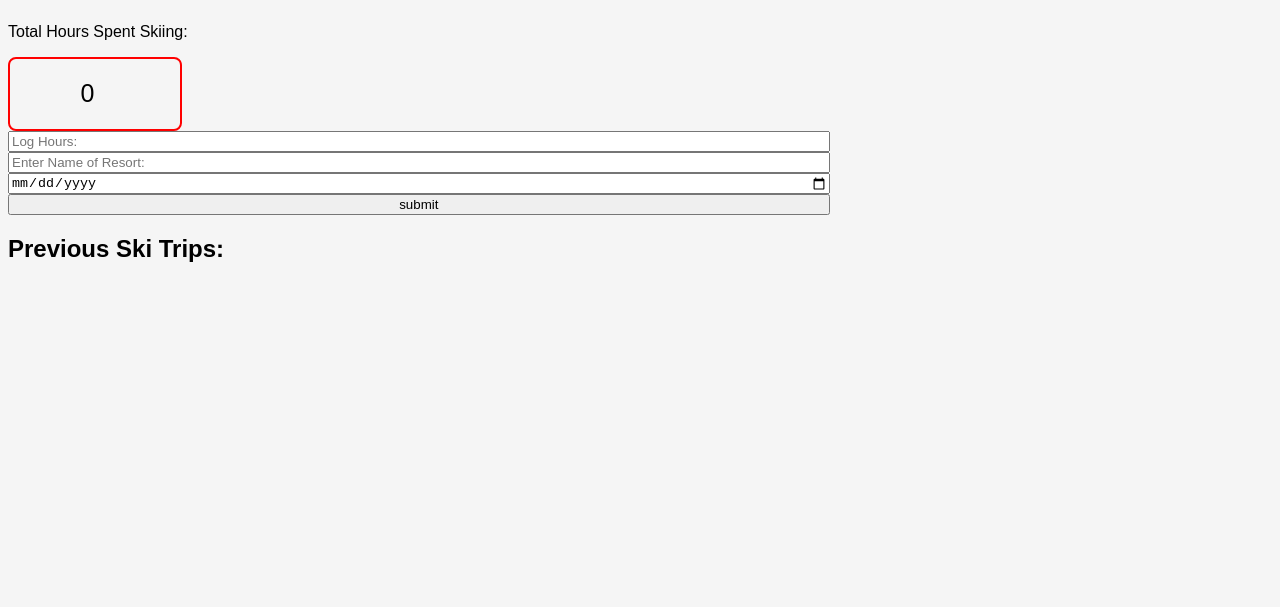
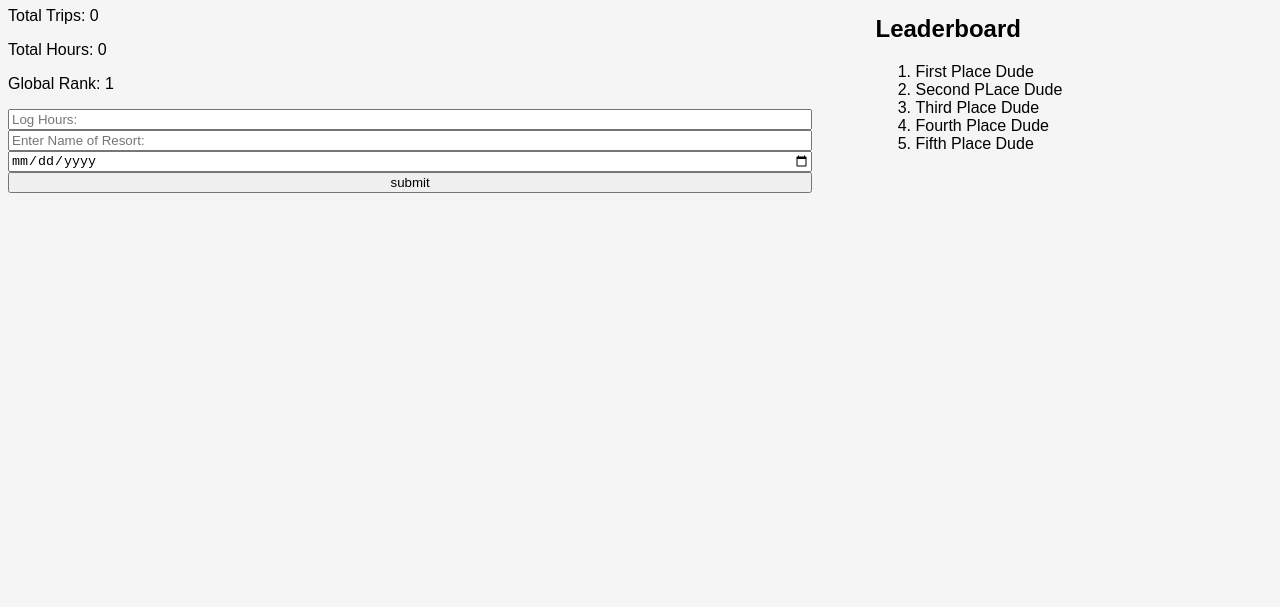
Before and after one commit to WVU-CS330-2024-08-Group05/G5, a plain HTML site: page SkiLogging/SkiLoggingIndex.html in a window 1280 px wide. Shown: the part 193-800 px from the top of the page. Drawn offline with Linux system fonts and the light colour scheme.

Commit message:
Updated CSS and updated HTML to add new features

```diff
--- a/SkiLogging/SkiLoggingIndex.html
+++ b/SkiLogging/SkiLoggingIndex.html
@@ -8,6 +8,8 @@
 </head>
 
 <body>
+    <input type="hidden" id="totalHours" name="totalHours" value=0 readonly>
+    <input type="hidden" id="totalTrips" name="totalTrips" value=0 readonly>
     <header>
         <button id="return-home">Return to Home <br> &#8592</button>
         <div class="search-container">
@@ -15,17 +17,21 @@
             <button class="search-button">Search</button>
         </div>
     </header>
+    <div class="container">
         <div class="left">
+            <div id="Account-info">
                 <h1>
-            Overall Ski Trips Logged:
+                    (Username)
                 </h1>
-        <div>
-            <p>Total Hours Spent Skiing:</p>
-            <input type="number" id="totalHours" name="totalHours" value=0 readonly>
+                <div id="HoursSpent-Text">
+                    <p id="total-trips">Total Trips: </p>
+                    <p id="total-hours">Total Hours: </p>
+                    <p id="rank">Global Rank: </p>
+                </div>
             </div>
             <input type="number" id="Hours" name="Hours" placeholder="Log Hours:">
-        <input type ="text" id="Resort" name="Resort" placeholder="Enter Name of Resort:">
-        <input type= "date" id="Date"   name="Date" placeholder="Enter Date:" />
+            <input type="text" id="Resort" name="Resort" placeholder="Enter Name of Resort:">
+            <input type="date" id="Date" name="Date" placeholder="Enter Date:" />
             <button type="button" id="hourSubmit">submit</button>
         </div>
 
@@ -34,7 +40,21 @@
                 <h2>
                     Previous Ski Trips:
                 </h2>
-            <ol id="SkiTripList"></ol>
+                <ul id="SkiTripList"></ul>
+            </div>
+            <div>
+                <h2>
+                    Leaderboard
+                </h2>
+                <ol id="SkiingLeaderboard">
+                    <li>First Place Dude</li>
+                    <li>Second PLace Dude</li>
+                    <li>Third Place Dude</li>
+                    <li>Fourth Place Dude</li>
+                    <li>Fifth Place Dude</li>
+                </ol>
+
+            </div>
         </div>
     </div>
 </body>
@@ -48,6 +68,7 @@
         let totalHours = parseFloat(document.getElementById('totalHours').value) || 0;
         totalHours += newHours;
         document.getElementById('totalHours').value = totalHours;
+        document.getElementById('total-hours').innerText = ("Total Hours: " + totalHours);
         document.getElementById('Hours').value = 0;
 
         // Adds new Ski Trip to list which will be posted on right
@@ -57,7 +78,15 @@
         let listItem = document.createElement('li');
         listItem.textContent = ("Trip to" + resort + " on " + date + ", for " + newHours + " hours");
         document.getElementById('SkiTripList').append(listItem);
+        // update user Info
+
+        // These dont work yet
+        //trips +=1;
     });
-
-
+    document.addEventListener('DOMContentLoaded', function () {
+        //set user info
+        document.getElementById('rank').textContent = ("Global Rank: " + 1); // Placeholder
+        document.getElementById('total-hours').textContent = ("Total Hours: " + 0);
+        document.getElementById('total-trips').textContent = ("Total Trips: " + 0);
+    });
 </script>
--- a/SkiLogging/SkiLoggingStyles.css
+++ b/SkiLogging/SkiLoggingStyles.css
@@ -19,6 +19,15 @@ header {
     border: 1px solid #ccc;
     border-radius: 4px 0 0 4px;
     outline: none;
+}
+#hoursSpent-text {
+    padding: 10px;
+    box-shadow: 0 4px 8px rgba(0, 0, 0, 0.1);
+}
+
+.container {
+    display: flex;
+    height: 80vh;
 }
 
 .search-button {
@@ -48,11 +57,18 @@ header {
     display: flex;
     flex-direction: column;
 }
+.right {
+    width: 30%;
+    display: flex;
+    flex-direction: column;
+    margin-right: 2%;
+}
 /*changes the font and the color of the web page background*/
 body {
     font-family: Arial, sans-serif;
     background-color: #f5f5f5;
 }
+
 
 /*changes the totalHours input box to a different color and size*/
 #totalHours {
```
Lines whose indentation alone changed are shown as unchanged.
